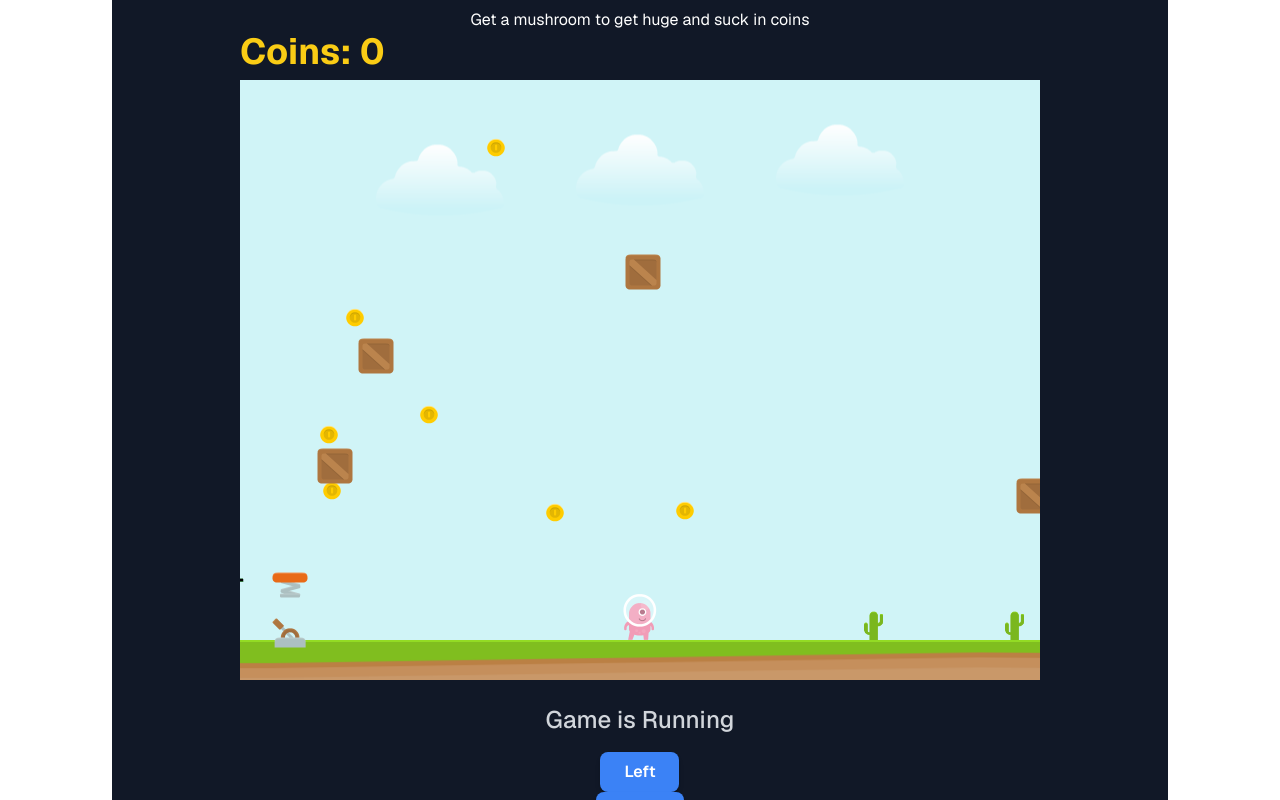
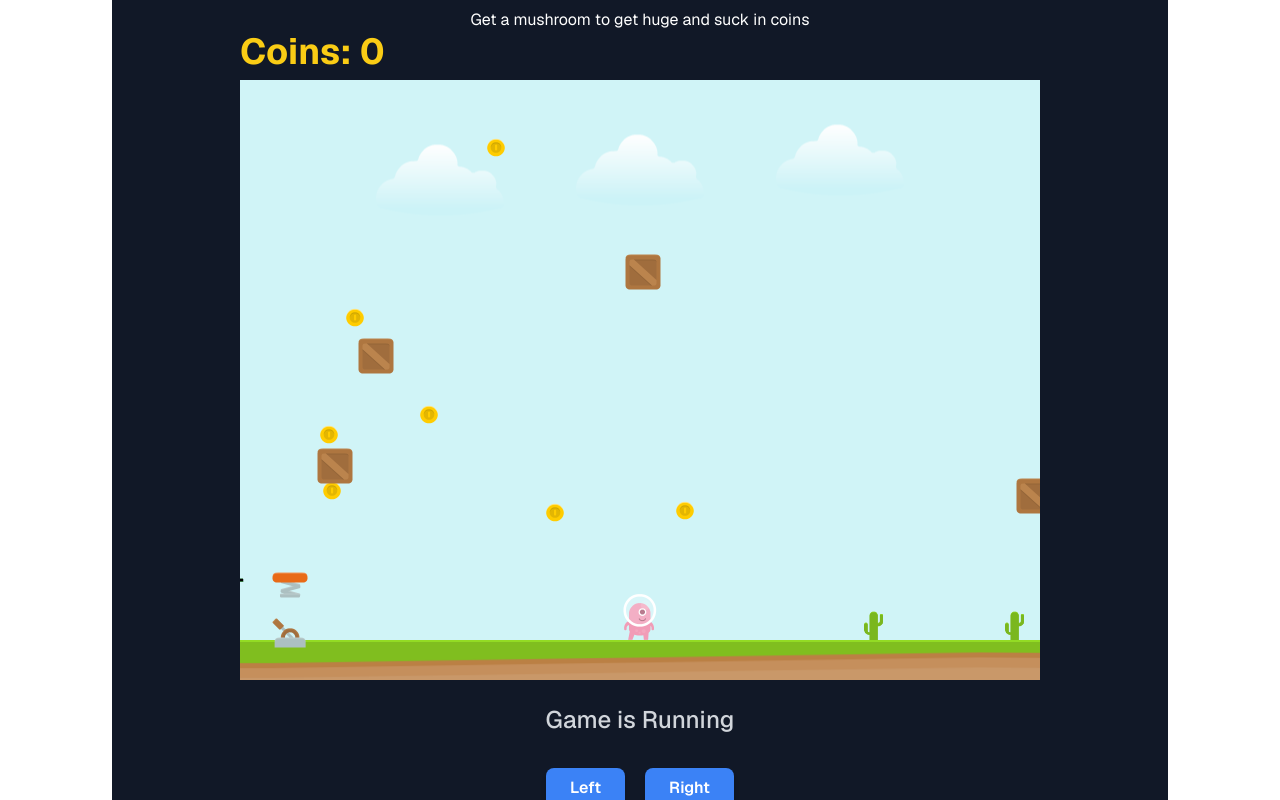
Before and after one commit to Giorgiod91/GameWithPhaser, a Next.js app: page / in a window 1280 px wide. Both pictures are taken after a click on the button "Try Again". Shown: the part 80-880 px from the top of the page. Built offline with nearby package versions, Linux system fonts and the light colour scheme; no server answers.

Commit message:
fixed button postion

```diff
--- a/src/app/components/PhaserGame.tsx
+++ b/src/app/components/PhaserGame.tsx
@@ -498,9 +498,12 @@
           </h1>
 
           <div className="mt-4 flex flex-col items-center">
+            <div className="flex flex-row space-x-5 p-4">
               <button
                 className={`rounded-lg px-6 py-2 font-semibold text-white shadow-md transition duration-300 ${
-                leftIsClicked ? "bg-green-500" : "bg-blue-500 hover:bg-blue-600"
+                  leftIsClicked
+                    ? "bg-green-500"
+                    : "bg-blue-500 hover:bg-blue-600"
                 }`}
               >
                 Left
@@ -514,6 +517,7 @@
               >
                 Right
               </button>
+            </div>
             <button
               className={`rounded-lg px-6 py-2 font-semibold text-white shadow-md transition duration-300 ${
                 jumpIsClicked ? "bg-green-500" : "bg-blue-500 hover:bg-blue-600"
```
Lines whose indentation alone changed are shown as unchanged.
